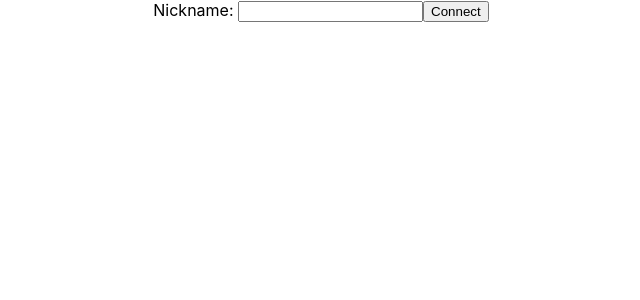
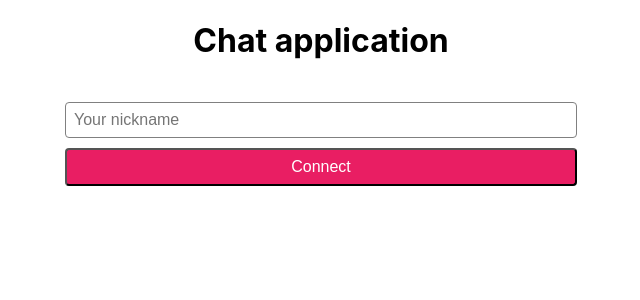
Before and after one commit to pauline-f/full-stack-chat, a React (Create React App) app in the folder client/: page /login in a window 1280 px wide. Shown: the top 300 px of the page, without its empty margins (319-959 px from the left). Built offline with nearby package versions, Linux system fonts and the light colour scheme; no server answers.

Commit message:
Add style for Login

```diff
--- a/client/package.json
+++ b/client/package.json
@@ -11,7 +11,8 @@
     "react-dom": "^16.12.0",
     "react-router-dom": "^5.1.2",
     "react-scripts": "3.3.0",
-    "socket.io-client": "^2.3.0"
+    "socket.io-client": "^2.3.0",
+    "styled-components": "^5.0.0"
   },
   "scripts": {
     "start": "react-scripts start",
--- a/client/src/Login/Login.js
+++ b/client/src/Login/Login.js
@@ -1,6 +1,7 @@
 import React, { useState, useContext } from 'react';
 import { Redirect } from 'react-router-dom';
 import UserContext from '../context/UserContext';
+import { Input, Button, Form, Wrapper, H4 } from "./Login.styles";
 import { addUser } from '../api';
 import { socket } from '../socket';
 
@@ -37,16 +38,15 @@ const Login = () => {
     <>
       {
         isLogged
-          ? (
-            <Redirect to={{pathname: '/chat'}} />
-          ) : (
-            <div>
-              <form onSubmit={saveUser}>
-                Nickname: <input type='text' name='user' />
-                <input type='submit' value='Connect' />
-              </form>
-              <h5>{error}</h5>
-            </div>
+          ? (<Redirect to={{ pathname: '/chat' }} />) : (
+            <Wrapper>
+              <h1>Chat application</h1>
+              <Form onSubmit={saveUser}>
+                <Input type='text' name='user' placeholder='Your nickname' />
+                <Button type='submit' value='Connect' />
+              </Form>
+              <H4>{error}</H4>
+            </Wrapper>
           )
       }
     </>
--- /dev/null
+++ b/client/src/Login/Login.styles.js
@@ -0,0 +1,42 @@
+import styled from "styled-components";
+
+export const Input = styled.input`
+  font-size: 1rem;
+  border: 1px solid grey;
+  border-radius: 4px;
+  box-shadow: none;
+  padding: 8px;
+  margin-bottom: 10px;
+`;
+
+export const Button = styled.input`
+  background-color: #e91e63;
+  color: white;
+  cursor: pointer;
+  border-radius: 4px;
+  text-align: center;
+  font-size: 1rem;
+  padding: 8px;
+  :hover {
+    background-color: #b0003a;
+  }
+`;
+
+export const Form = styled.form`
+  display: flex;
+  flex-direction: column;
+  margin: auto;
+  width: 40%;
+  padding: 20px;
+`;
+
+export const Wrapper = styled.div`
+  display: flex;
+  margin: auto;
+  flex-direction: column;
+  justify-content: center;
+`;
+
+export const H4 = styled.h4`
+  color: #b0003a;
+`;
```
Also changed, not shown: 1 other file (tests, documents, lock files or other folders).
